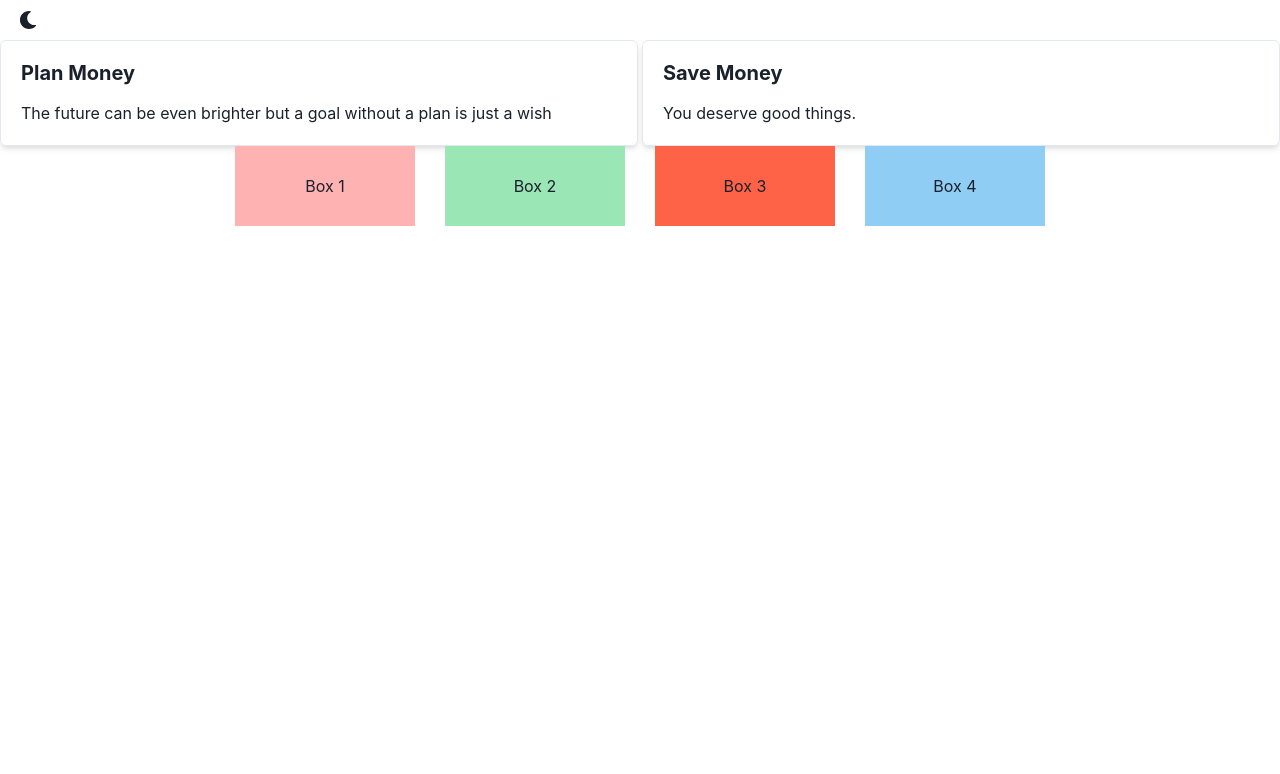
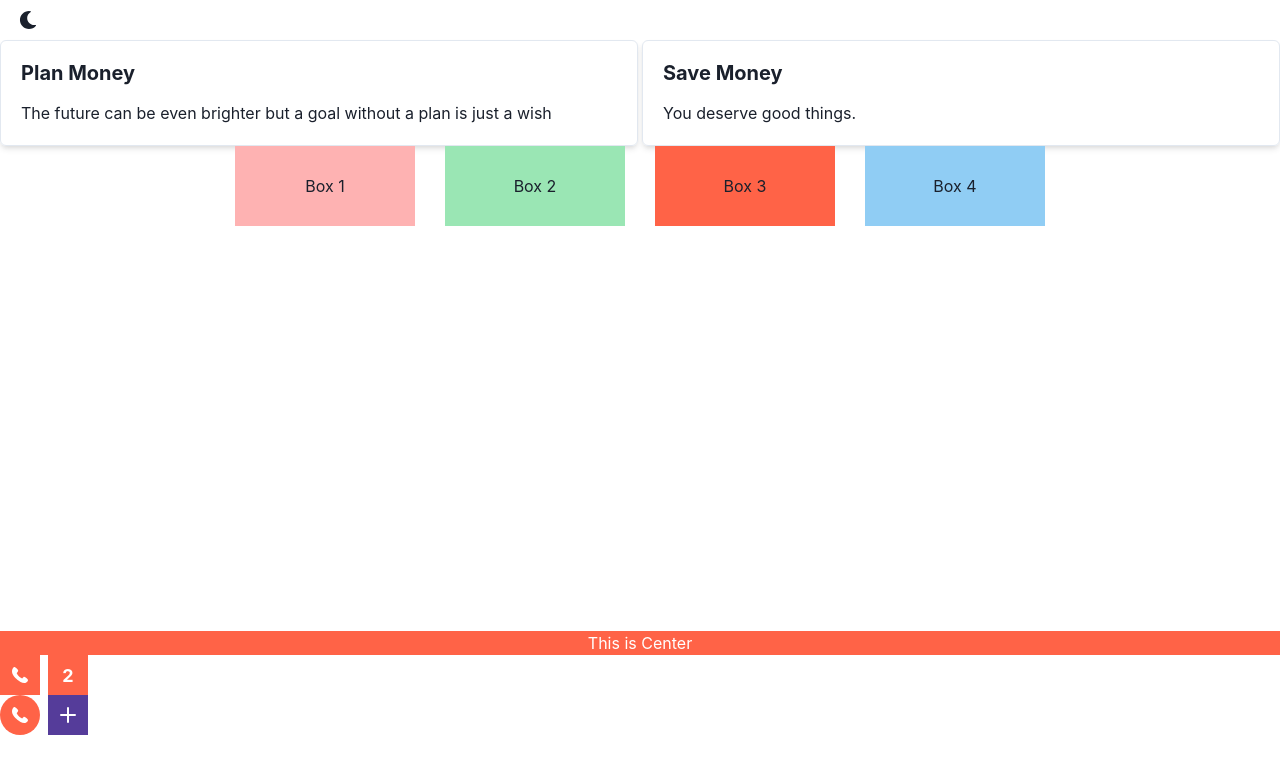
Before and after one commit to InSeongH85/chakra-ui-tutorial, a React (Create React App) app: page / in a window 1280 px wide. Shown: the top 774 px of the page. Built offline with nearby package versions, Linux system fonts and the light colour scheme.

Commit message:
Learn Center & Circle & Square

```diff
--- a/package.json
+++ b/package.json
@@ -3,6 +3,7 @@
   "version": "0.1.0",
   "private": true,
   "dependencies": {
+    "@chakra-ui/icons": "^1.0.5",
     "@chakra-ui/react": "^1.0.0",
     "@emotion/react": "^11.0.0",
     "@emotion/styled": "^11.0.0",
--- a/src/App.js
+++ b/src/App.js
@@ -3,6 +3,7 @@ import { ChakraProvider, theme } from '@chakra-ui/react';
 import { ColorModeSwitcher } from './ColorModeSwitcher';
 import PersonalStack from './PersonalStack';
 import PersonalWrap from './PersonalWrap';
+import PersonalCenter from './PersonalCenter';
 function App() {
   return (
     <ChakraProvider theme={theme}>
@@ -10,6 +11,7 @@ function App() {
       <>
         <PersonalStack />
         <PersonalWrap />
+        <PersonalCenter />
       </>
     </ChakraProvider>
   );
--- /dev/null
+++ b/src/PersonalCenter.js
@@ -0,0 +1,33 @@
+import React from 'react';
+import { Center, Square, Circle, HStack, Box } from '@chakra-ui/react';
+import { AddIcon, PhoneIcon } from '@chakra-ui/icons';
+
+const PersonalCenter = () => {
+  return (
+    <>
+      <Center bg="tomato" h="50%" color="white">
+        This is Center
+      </Center>
+      <HStack>
+        <Center w="40px" h="40px" bg="tomato" color="white">
+          <PhoneIcon />
+        </Center>
+        <Center w="40px" h="40px" bg="tomato" color="white">
+          <Box as="span" fontWeight="bold" fontSize="lg">
+            2
+          </Box>
+        </Center>
+      </HStack>
+      <HStack>
+        <Circle size="40px" bg="tomato" color="white">
+          <PhoneIcon />
+        </Circle>
+        <Square size="40px" bg="purple.700" color="white">
+          <AddIcon />
+        </Square>
+      </HStack>
+    </>
+  );
+};
+
+export default PersonalCenter;
```
Also changed, not shown: 1 other file (tests, documents, lock files or other folders).
